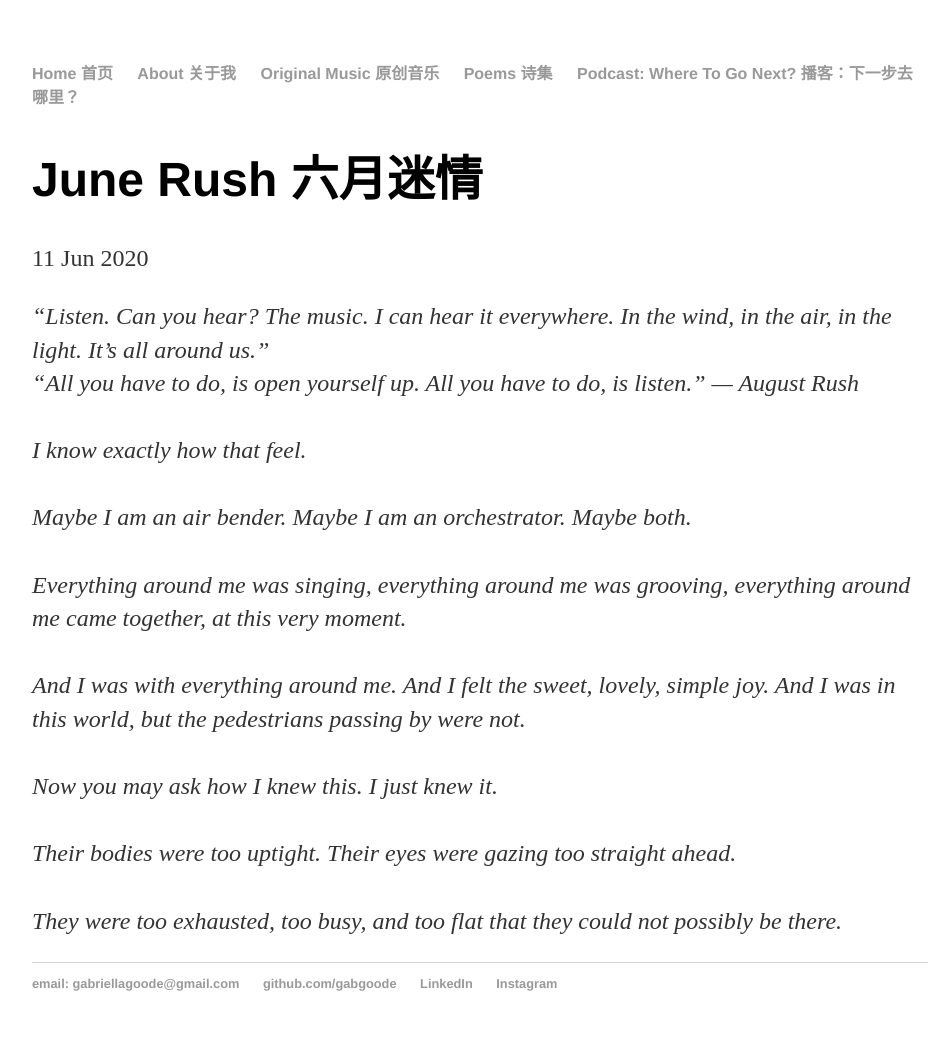
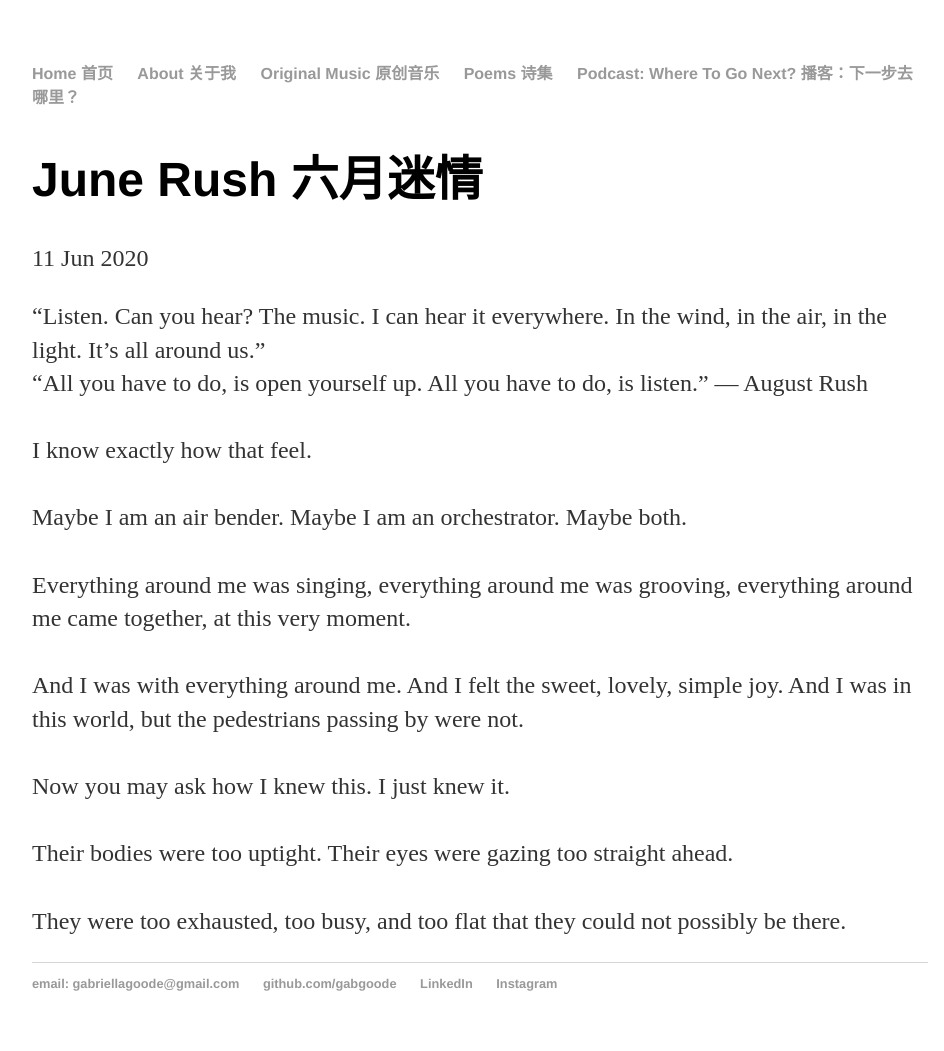
Before and after one commit to gabgoode/gabgoode.github.io, a Jekyll site: the page built from _posts/2020-06-11-june-rush.md, in a window 1280 px wide. Shown: the whole page, without its empty margins (160-1104 px from the left). Built offline with Jekyll 4.4.1, drawn with Linux system fonts in a browser that asks for light colours.

```diff
--- a/_posts/2020-06-11-june-rush.md
+++ b/_posts/2020-06-11-june-rush.md
@@ -4,8 +4,8 @@ title: "June Rush 六月迷情"
 date: 2020-06-11
 ---
 
-<i>"Listen. Can you hear? The music. I can hear it everywhere. In the wind, in the air, in the light. It's all around us." <br/>
-"All you have to do, is open yourself up. All you have to do, is listen." --- August Rush <i> <br/>
+"Listen. Can you hear? The music. I can hear it everywhere. In the wind, in the air, in the light. It's all around us." <br/>
+"All you have to do, is open yourself up. All you have to do, is listen." --- August Rush <br/>
 <br/>
 I know exactly how that feel. <br/>
 <br/>
```
